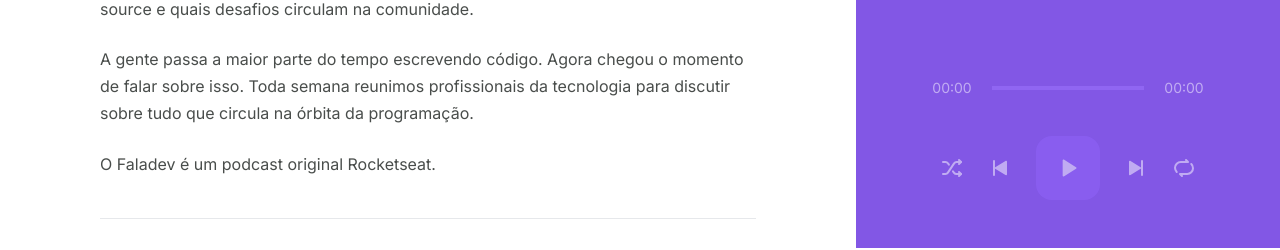
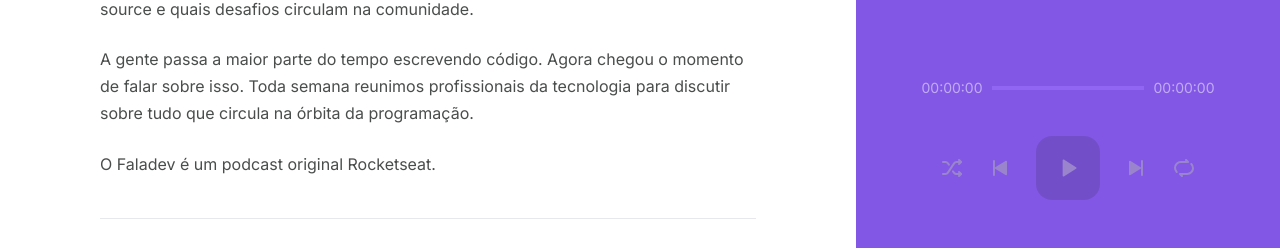
Before and after one commit to Lucas-Duarte-dev/NLW05-REACT, a Next.js app: page /episodes/a-importancia-da-contribuicao-em-open-source in a window 1280 px wide. Shown: the part 552-802 px from the top of the page. Built offline with nearby package versions, Linux system fonts and the light colour scheme; data requests are answered from the project's data file.

Commit message:
Finalizado o ultimo dia da NLW05-React

```diff
--- a/src/components/Player/index.tsx
+++ b/src/components/Player/index.tsx
@@ -1,4 +1,4 @@
-import React, { useContext, useEffect, useRef } from "react";
+import React, { useContext, useEffect, useRef, useState } from "react";
 import Slider from "rc-slider";
 import "rc-slider/assets/index.css";
 
@@ -6,9 +6,12 @@
 import Image from "next/image";
 
 import styles from "./style.module.scss";
+import { convertDurationToTimeString } from "../../utils/convertDurationToTimeString";
 
 const Player: React.FC = () => {
   const audioRef = useRef<HTMLAudioElement>(null);
+
+  const [progress, setProgress] = useState(0);
 
   const {
     episodeList,
@@ -16,7 +19,37 @@
     isPlaying,
     togglePlay,
     setPlayingState,
+    playNext,
+    isLooping,
+    toggleLoop,
+    playPreview,
+    toggleShuffle,
+    isShuffling,
+    hasNext,
+    hasPrevious,
+    clearPlayerState,
   } = useContext(PlayerContext);
+
+  function setupProgressListener() {
+    audioRef.current.currentTime = 0;
+
+    audioRef.current.addEventListener("timeupdate", () => {
+      setProgress(Math.floor(audioRef.current.currentTime));
+    });
+  }
+
+  function handleSeek(amount: number) {
+    audioRef.current.currentTime = amount;
+    setProgress(amount);
+  }
+
+  function handleEpisodeEnded() {
+    if (hasNext) {
+      playNext();
+    } else {
+      clearPlayerState();
+    }
+  }
 
   const episode = episodeList[currentEpisodeIndex];
 
@@ -60,10 +93,13 @@
 
       <footer className={!episode ? styles.empty : ""}>
         <div className={styles.progress}>
-          <span>00:00</span>
+          <span>{convertDurationToTimeString(progress)}</span>
           <div className={styles.slider}>
             {episode ? (
               <Slider
+                max={episode.duration}
+                value={progress}
+                onChange={handleSeek}
                 trackStyle={{ backgroundColor: "#04d361" }}
                 railStyle={{ backgroundColor: "#9f75ff" }}
                 handleStyle={{ borderColor: "#04d361", borderWidth: 4 }}
@@ -72,7 +108,7 @@
               <div className={styles.emptySlider} />
             )}
           </div>
-          <span>00:00</span>
+          <span>{convertDurationToTimeString(episode?.duration ?? 0)}</span>
         </div>
 
         {episode && (
@@ -80,16 +116,28 @@
             src={episode.url}
             autoPlay
             ref={audioRef}
+            onEnded={handleEpisodeEnded}
+            loop={isLooping}
             onPlay={() => setPlayingState(true)}
             onPause={() => setPlayingState(false)}
+            onLoadedMetadata={setupProgressListener}
           />
         )}
 
         <div className={styles.buttons}>
-          <button type="button" disabled={!episode}>
+          <button
+            type="button"
+            disabled={!episode || episodeList.length === 1}
+            onClick={toggleShuffle}
+            className={isShuffling ? styles.isActive : ""}
+          >
             <img src="/shuffle.svg" alt="Embaralhar" />
           </button>
-          <button type="button" disabled={!episode}>
+          <button
+            type="button"
+            disabled={!episode || !hasPrevious}
+            onClick={playPreview}
+          >
             <img src="/play-previous.svg" alt="Tocar anterior" />
           </button>
           <button
@@ -104,10 +152,19 @@
               <img src="/play.svg" alt="Tocar" />
             )}
           </button>
-          <button type="button" disabled={!episode}>
+          <button
+            type="button"
+            disabled={!episode || !hasNext}
+            onClick={playNext}
+          >
             <img src="/play-next.svg" alt="Tocar próxima" />
           </button>
-          <button type="button" disabled={!episode}>
+          <button
+            type="button"
+            disabled={!episode}
+            onClick={toggleLoop}
+            className={isLooping ? styles.isActive : ""}
+          >
             <img src="/repeat.svg" alt="Repetir" />
           </button>
         </div>
--- a/src/components/Player/style.module.scss
+++ b/src/components/Player/style.module.scss
@@ -102,17 +102,26 @@
   gap: 1.5rem;
   transition: filter 0.2s;
 
-  &:disabled {
-    cursor: default;
-  }
-
   button {
     background: transparent;
     border: 0;
     font-size: 0;
 
+    &:disabled {
+      cursor: default;
+      filter: brightness(0.7);
+    }
+
     &:hover:not(:disabled) {
       filter: brightness(0.7);
+    }
+
+    &.isActive {
+      filter: invert(0.35) sepia(1) saturate(3) hue-rotate(100deg);
+    }
+    &.isActive:hover {
+      filter: brightness(0.6) invert(0.35) sepia(1) saturate(3)
+        hue-rotate(100deg);
     }
 
     &.playButton {
--- a/src/contexts/PlayerContext.ts
+++ /dev/null
@@ -1,20 +0,0 @@
-import { createContext } from "react";
-
-type Episode = {
-  title: string;
-  members: string;
-  thumbnail: string;
-  duration: number;
-  url: string;
-};
-
-type PlayerContextData = {
-  episodeList: Episode[];
-  currentEpisodeIndex: number;
-  isPlaying: boolean;
-  play: (episode: Episode) => void;
-  togglePlay: () => void;
-  setPlayingState: (state: boolean) => void;
-};
-
-export const PlayerContext = createContext({} as PlayerContextData);
--- /dev/null
+++ b/src/contexts/PlayerContext.tsx
@@ -0,0 +1,131 @@
+import React, { createContext, ReactNode, useContext, useState } from "react";
+
+type Episode = {
+  title: string;
+  members: string;
+  thumbnail: string;
+  duration: number;
+  url: string;
+};
+
+type PlayerContextData = {
+  episodeList: Episode[];
+  currentEpisodeIndex: number;
+  isPlaying: boolean;
+  isLooping: boolean;
+  isShuffling: boolean;
+  hasNext: boolean;
+  hasPrevious: boolean;
+  play: (episode: Episode) => void;
+  togglePlay: () => void;
+  toggleLoop: () => void;
+  toggleShuffle: () => void;
+  setPlayingState: (state: boolean) => void;
+  playList: (list: Episode[], index: number) => void;
+  playNext: () => void;
+  playPreview: () => void;
+  clearPlayerState: () => void;
+};
+
+export const PlayerContext = createContext({} as PlayerContextData);
+
+type PlayerContextProviderProps = {
+  children: ReactNode;
+};
+
+export const PlayerContextProvider: React.FC<PlayerContextProviderProps> = ({
+  children,
+}) => {
+  const [episodeList, setEpisodeList] = useState([]);
+  const [currentEpisodeIndex, setCurrentEpisodeIndex] = useState(0);
+  const [isPlaying, setIsPlaying] = useState(false);
+  const [isLooping, setIsLooping] = useState(false);
+  const [isShuffling, setIsShuffling] = useState(false);
+
+  function play(episode): void {
+    setEpisodeList([episode]);
+    setCurrentEpisodeIndex(0);
+    setIsPlaying(true);
+  }
+
+  function playList(list: Episode[], index: number): void {
+    setEpisodeList(list);
+    setCurrentEpisodeIndex(index);
+    setIsPlaying(true);
+  }
+
+  function toggleShuffle() {
+    setIsShuffling(!isShuffling);
+    if (isLooping) {
+      setIsLooping(false);
+    }
+  }
+
+  function togglePlay(): void {
+    setIsPlaying(!isPlaying);
+  }
+  function toggleLoop(): void {
+    setIsLooping(!isLooping);
+    if (isShuffling) {
+      setIsShuffling(false);
+    }
+  }
+
+  function setPlayingState(state: boolean): void {
+    setIsPlaying(state);
+  }
+
+  function clearPlayerState() {
+    setEpisodeList([]);
+    setCurrentEpisodeIndex(0);
+  }
+
+  const hasPrevious = currentEpisodeIndex > 0;
+  const hasNext = isShuffling || currentEpisodeIndex + 1 < episodeList.length;
+
+  function playNext(): void {
+    if (isShuffling) {
+      const nextRandomEpisodeIndex = Math.floor(
+        Math.random() * episodeList.length
+      );
+      setCurrentEpisodeIndex(nextRandomEpisodeIndex);
+    } else if (hasNext) {
+      setCurrentEpisodeIndex(currentEpisodeIndex + 1);
+    }
+  }
+
+  function playPreview(): void {
+    if (hasPrevious) {
+      setCurrentEpisodeIndex(currentEpisodeIndex - 1);
+    }
+  }
+
+  return (
+    <PlayerContext.Provider
+      value={{
+        episodeList,
+        currentEpisodeIndex,
+        play,
+        isPlaying,
+        isLooping,
+        togglePlay,
+        toggleLoop,
+        setPlayingState,
+        playList,
+        playNext,
+        playPreview,
+        hasNext,
+        toggleShuffle,
+        isShuffling,
+        hasPrevious,
+        clearPlayerState,
+      }}
+    >
+      {children}
+    </PlayerContext.Provider>
+  );
+};
+
+export const usePlayer = () => {
+  return useContext(PlayerContext);
+};
--- a/src/pages/_app.tsx
+++ b/src/pages/_app.tsx
@@ -1,41 +1,14 @@
 import "../styles/globals.scss";
 
+import { PlayerContextProvider } from "../contexts/PlayerContext";
 import { Header } from "../components/Header";
 import { Player } from "../components/Player";
 
 import styles from "../styles/app.module.scss";
-import { PlayerContext } from "../contexts/PlayerContext";
-import { useState } from "react";
 
 function MyApp({ Component, pageProps }) {
-  const [episodeList, setEpisodeList] = useState([]);
-  const [currentEpisodeIndex, setCurrentEpisodeIndex] = useState(0);
-  const [isPlaying, setIsPlaying] = useState(false);
-  function play(episode) {
-    setEpisodeList([episode]);
-    setCurrentEpisodeIndex(0);
-    setIsPlaying(true);
-  }
-
-  function togglePlay() {
-    setIsPlaying(!isPlaying);
-  }
-
-  function setPlayingState(state: boolean) {
-    setIsPlaying(state);
-  }
-
   return (
-    <PlayerContext.Provider
-      value={{
-        episodeList,
-        currentEpisodeIndex,
-        play,
-        isPlaying,
-        togglePlay,
-        setPlayingState,
-      }}
-    >
+    <PlayerContextProvider>
       <div className={styles.appWrapper}>
         <main>
           <Header />
@@ -43,7 +16,7 @@
         </main>
         <Player />
       </div>
-    </PlayerContext.Provider>
+    </PlayerContextProvider>
   );
 }
 
--- a/src/pages/episodes/[slug].tsx
+++ b/src/pages/episodes/[slug].tsx
@@ -6,10 +6,10 @@
 import Link from "next/link";
 import api from "../../services/api";
 import { convertDurationToTimeString } from "../../utils/convertDurationToTimeString";
-import { useRouter } from "next/router";
 
 import styles from "./episode.module.scss";
 import Image from "next/image";
+import { usePlayer } from "../../contexts/PlayerContext";
 
 type Episode = {
   id: string;
@@ -28,6 +28,8 @@
 };
 
 const Episodes: React.FC<EpisodeProps> = ({ episode }) => {
+  const { play } = usePlayer();
+
   return (
     <div className={styles.episode}>
       <div className={styles.thumbnailContainer}>
@@ -42,7 +44,7 @@
           src={episode.thumbnail}
           objectFit="cover"
         />
-        <button type="button">
+        <button type="button" onClick={() => play(episode)}>
           <img src="/play.svg" alt="Tocar Episídio" />
         </button>
       </div>
```
Also changed, not shown: src/pages/index.tsx (+16 -7 lines).
